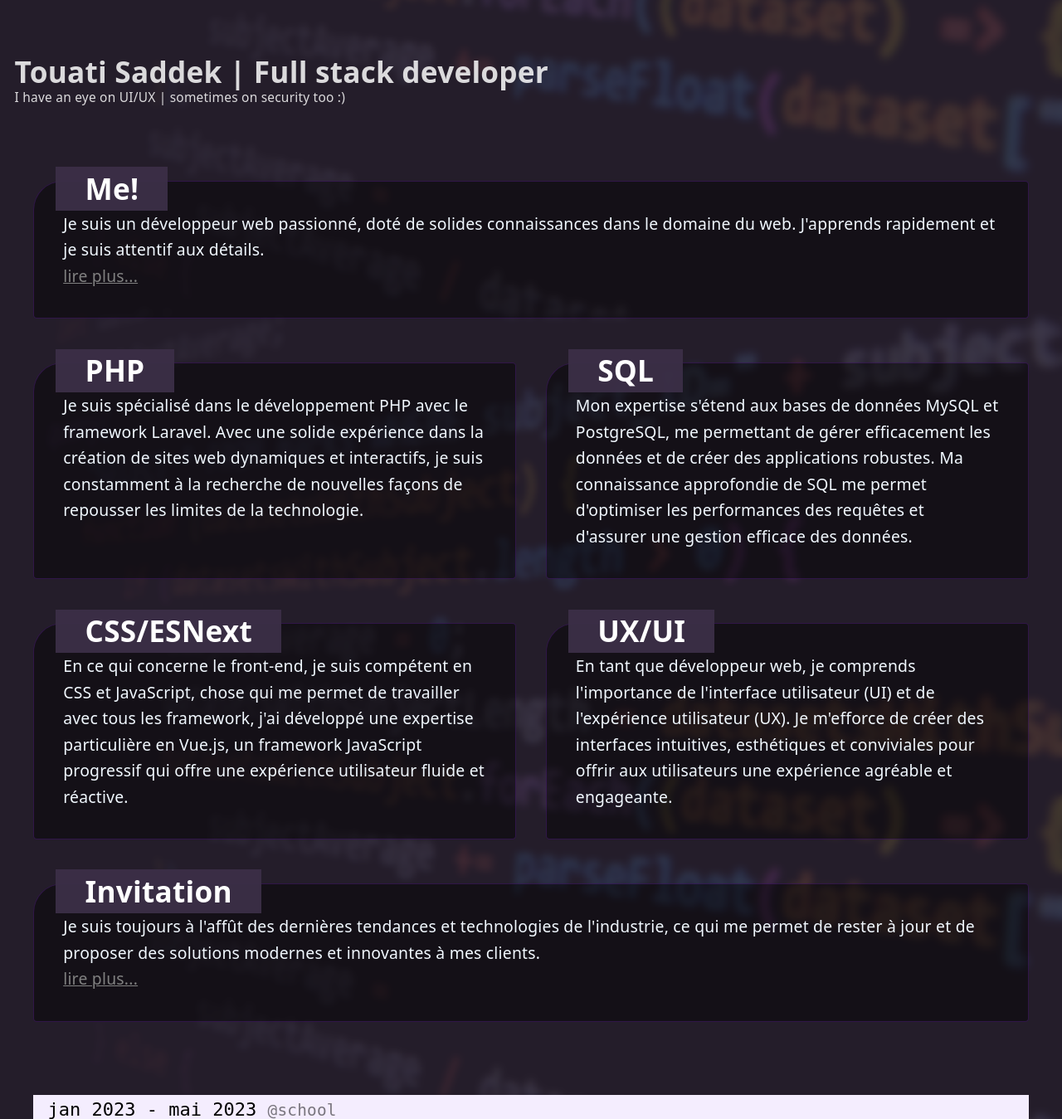
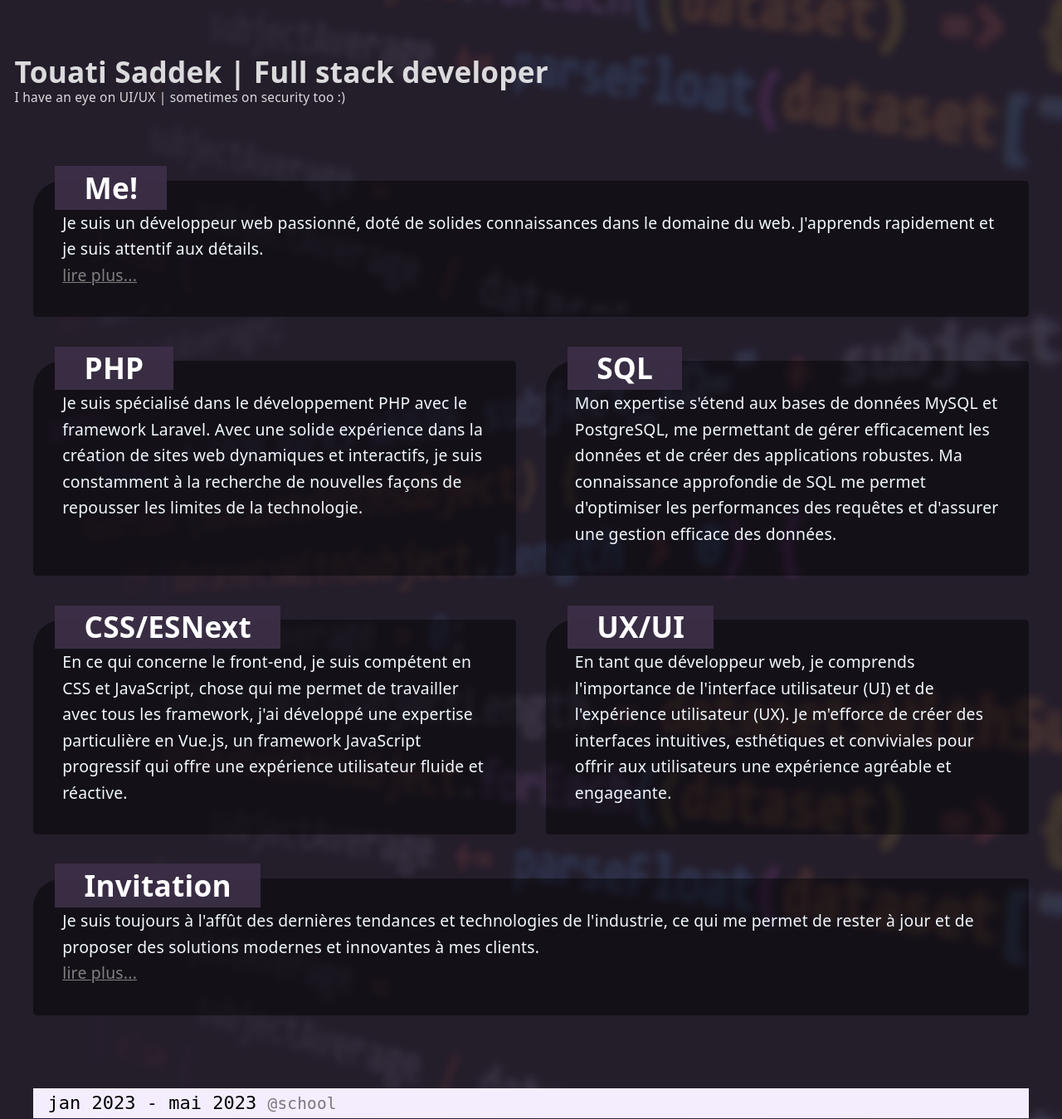
Before and after one commit to sadektouati/saddektouati.site, a PHP site: page / in a window 1280 px wide. Shown: the part 239-1588 px from the top of the page at 83% size. Run offline with PHP 8.4, Linux system fonts and the light colour scheme.

Commit message:
removed border in moi section

```diff
--- a/style.css
+++ b/style.css
@@ -128,7 +128,6 @@ body > div > section {
 
 body > div > section div {
     font-size: 1rem;
-    border: 1px solid #8a2be23d;
     padding: 2rem;
     flex: 1 1 30rem;
     background: #00000070;
```
